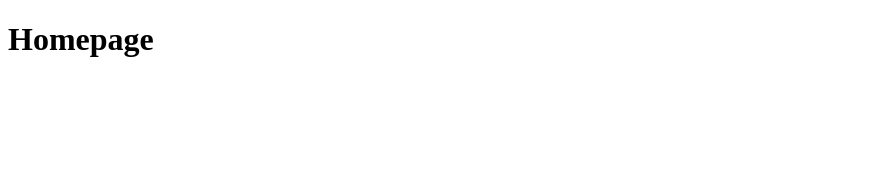
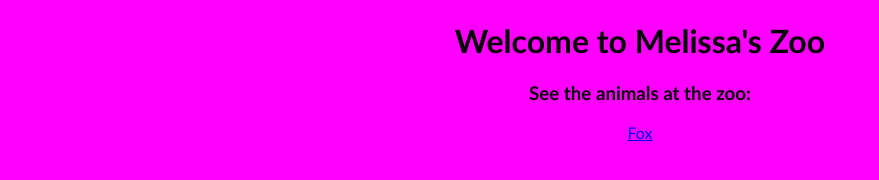
Before and after one commit to mtlynch3/assignment1, a plain HTML site: page index.html in a window 1280 px wide. Shown: the whole page, without its empty margins (0-879 px from the left). Drawn offline with Linux system fonts and the light colour scheme.

Commit message:
update index.html

```diff
--- a/index.html
+++ b/index.html
@@ -1,5 +1,12 @@
 <!DOCTYPE html>
-<head></head>
+<head>
+  <title>Melissa's Zoo</title>
+  <link rel="stylesheet" type="text/css" href="css/index.css">
+</head>
 <body>
-  <h1>Homepage</h1>
+  <h1>Welcome to Melissa's Zoo</h1>
+  <h3>See the animals at the zoo:</h3>
+  <div class="link">
+    <a href="fox.html">Fox</a>
+  </div>
 </body>
```
